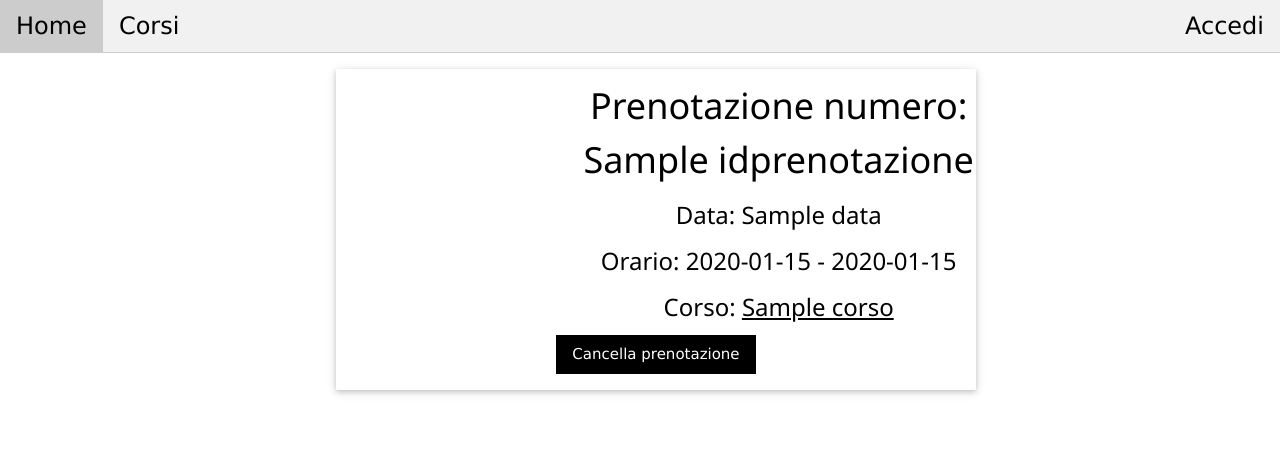
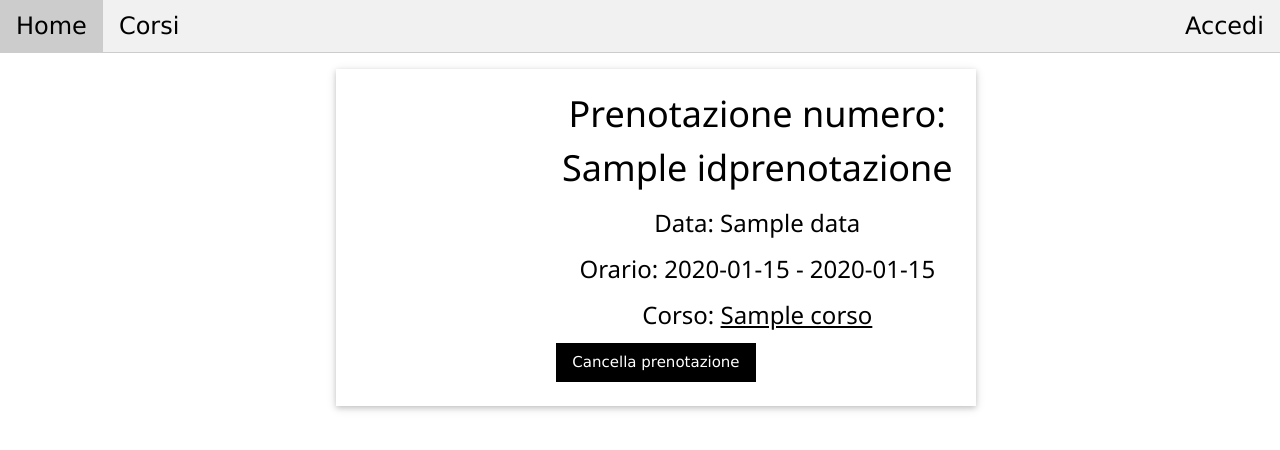
Before and after one commit to Gotti27/Progetto-DB, a Flask app: template templates/prenotazione.html in a window 1280 px wide. Shown: the top 450 px of the page. Run offline with Flask 2, Linux system fonts and the light colour scheme; the template is opened without the code that fills it: most values are stand-ins (such as "Sample title", 1, 10 or a date in 2020).

Commit message:
fix css qrcode

```diff
--- a/appF/views.py
+++ b/appF/views.py
@@ -5,7 +5,7 @@
 from flask import *
 from flask_login import login_user, logout_user, login_required, current_user
 
-from run import app, db
+from run import app
 from appF.models import *
 
 
--- a/templates/prenotazione.html
+++ b/templates/prenotazione.html
@@ -12,17 +12,17 @@
 {% block content %}
 <body>
 
-
+<!--
+-->
 <div class="w3-quarter">
   <p></p>
 </div>
-
-<div class="w3-card w3-center w3-half w3-margin">
+<div class="w3-card w3-center w3-half w3-margin w3-padding">
     <div class="w3-row">
-        <div class="w3-third w3-margin">
-            <img src="{{ qrcode(stringaQR) }}">
+        <div class="w3-third">
+            <img src="{{ qrcode(stringaQR) }}" style="width: 100%;">
         </div>
-        <div class="w3-rest w3- center">
+        <div class="w3-twothird w3-center">
             <h1 align="center"> Prenotazione numero: {{ prenotazione.IDPrenotazione }} </h1>
             <h3> Data: {{ prenotazione.Data }}</h3>
             <h3> Orario: {{ prenotazione.OraInizio.strftime('%H:%M')}} - {{ prenotazione.OraFine.strftime('%H:%M') }}</h3>
@@ -31,7 +31,6 @@
             {% else %}
             <h3> Allenamento libero</h3>
             {% endif %}
-
         </div>
     </div>
     <form action="{{ url_for('prenotazione_view', id_prenotazione=prenotazione.IDPrenotazione) }}" method="post" class="w3-center w3-margin-bottom">
```
